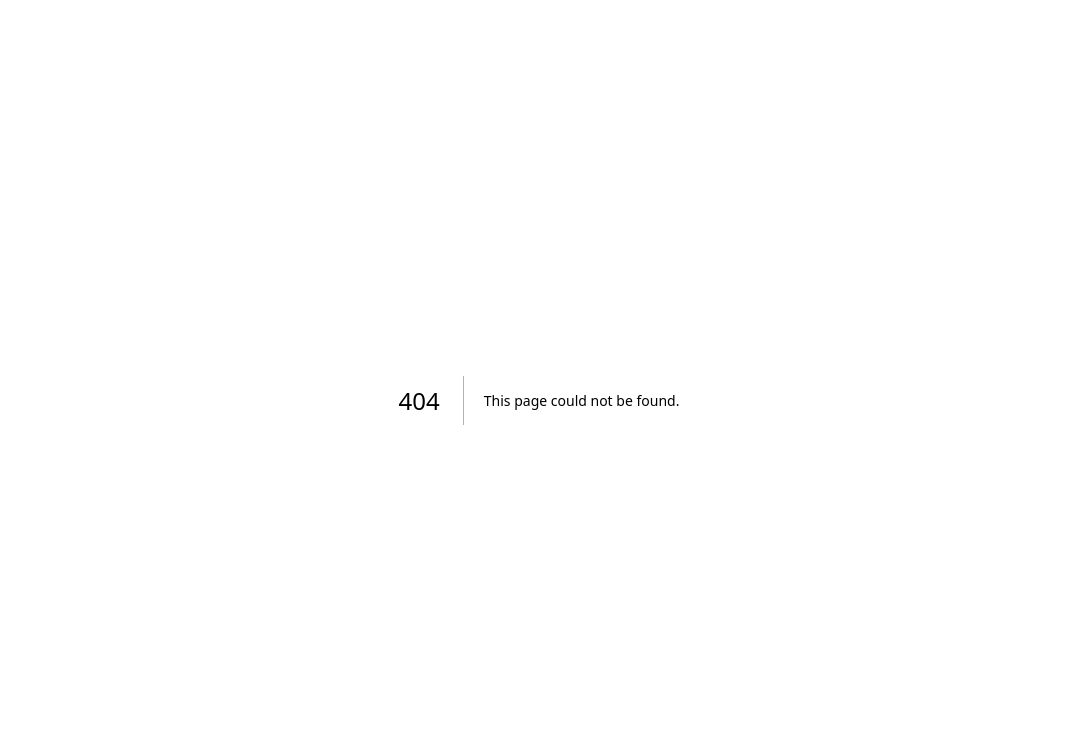
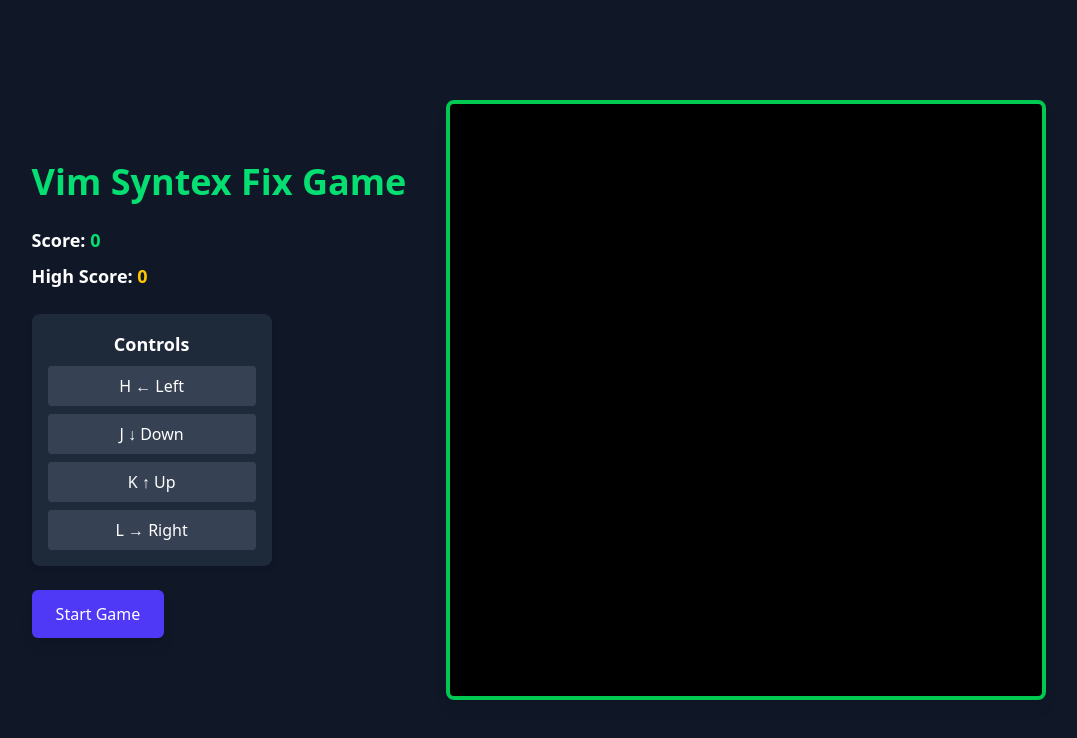
Before and after one commit to Suryadeep36/vim-arena, a Next.js app: page /games/syntax-fix in a window 1280 px wide. Before the commit this address had no page. Shown: the top 738 px of the page, without its empty margins (101-1178 px from the left). Built offline with nearby package versions, Linux system fonts and the light colour scheme.

Commit message:
add syntex fix game start

```diff
--- /dev/null
+++ b/src/app/games/syntax-fix/page.tsx
@@ -0,0 +1,71 @@
+"use client";
+
+import { useEffect, useState } from "react";
+
+export default function SnakeGame() {
+  const [score, setScore] = useState(0);
+  const [highScore, setHighScore] = useState(0);
+  const [isGameRunning, setIsGameRunning] = useState(false);
+
+  const handleKey = (e: KeyboardEvent) => {
+    if (!isGameRunning) return;
+    const key = e.key.toLowerCase();
+    if (key === "h") console.log("left");
+    else if (key === "j") console.log("down");
+    else if (key === "k") console.log("up");
+    else if (key === "l") console.log("right");
+  };
+
+  const startGame = () => {
+    setIsGameRunning(true);
+    setScore(0);
+  };
+
+  useEffect(() => {
+    window.addEventListener("keydown", handleKey);
+
+    return () => {
+      window.removeEventListener("keydown", handleKey);
+    };
+  }, [isGameRunning]);
+
+  return (
+    <div className="min-h-screen bg-gray-900 text-white flex flex-col md:flex-row items-center justify-center p-6 space-y-8 md:space-y-0 md:space-x-10">
+      <div className="flex flex-col space-y-6 items-center md:items-start">
+        <h1 className="text-3xl md:text-4xl font-bold text-green-400">
+          Vim Syntex Fix Game
+        </h1>
+
+        <div className="text-lg font-semibold space-y-2 text-center md:text-left">
+          <p>
+            Score: <span className="text-green-400">{score}</span>
+          </p>
+          <p>
+            High Score: <span className="text-yellow-400">{highScore}</span>
+          </p>
+        </div>
+
+        <div className="p-4 bg-gray-800 rounded-lg shadow-md w-60 text-center">
+          <h2 className="text-lg font-semibold mb-2">Controls</h2>
+          <div className="grid grid-cols-3 gap-2">
+            <div className="p-2 bg-gray-700 rounded col-span-3">H ← Left</div>
+            <div className="p-2 bg-gray-700 rounded col-span-3">J ↓ Down</div>
+            <div className="p-2 bg-gray-700 rounded col-span-3">K ↑ Up</div>
+            <div className="p-2 bg-gray-700 rounded col-span-3">L → Right</div>
+          </div>
+        </div>
+
+        <button
+          className="px-6 py-3 bg-indigo-600 text-white rounded-md shadow-lg hover:bg-indigo-500"
+          onClick={startGame}
+        >
+          {isGameRunning ? "Restart Game" : "Start Game"}
+        </button>
+      </div>
+
+      <div className="relative w-[600px] h-[600px] bg-black border-4 border-green-500 rounded-lg shadow-lg">
+
+      </div>
+    </div>
+  );
+}
```
